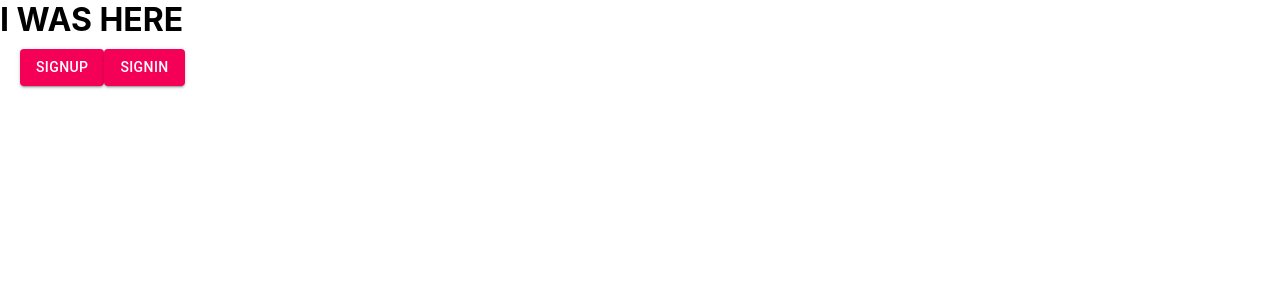
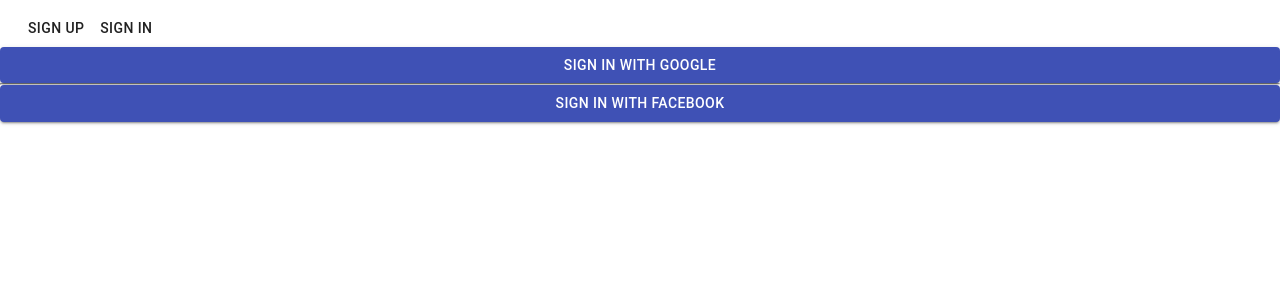
Before and after one commit to shristify/coterie, a React (Create React App) app: page / in a window 1280 px wide. Shown: the top 300 px of the page. Built offline with nearby package versions, Linux system fonts and the light colour scheme; no server answers; the database is empty.

Commit message:
Update Login.js

```diff
--- a/src/Login.js
+++ b/src/Login.js
@@ -4,7 +4,6 @@
 import { makeStyles } from '@material-ui/core/styles';
 import Modal from '@material-ui/core/Modal';
 import {Button, Input} from '@material-ui/core'
-//import Sidebar from './Sidebar'
 import {Link} from "react-router-dom";
 import firebase from "firebase"
 import Sidebar from "./Sidebar"
@@ -129,24 +128,41 @@
     return (
 
         <div className="login">
-           <h1>I WAS HERE</h1>
            <div className="signIn">
       <Modal
         open={open}
         onClose={handleClose}
       >
-       <div style={modalStyle} className={classes.paper}>
+   <div style={modalStyle} className={classes.paper}>
       <div className="appSignUp">
-      <h2>Sign Up</h2>
-      <h4>for Coterie</h4>
-      <Input placeholder="Username" type="username"
+    <div className="header">Register</div>
+
+ <div className="form">
+ <div className="form-group">
+ <label>Username</label>
+ <Input placeholder="Username" type="username"
       value = {username} onChange={(e)=>setUsername(e.target.value)} ></Input>
-      <Input placeholder="Email" type="text"
+
+            <div className="form-group">
+              <label>Email</label>
+             <Input placeholder="Email" type="text"
       value = {email } onChange={(e)=>setEmail(e.target.value)} ></Input>
-      <Input placeholder="Password" type="password"
+      </div>
+  <div className="form-group">
+              <label>Password</label>
+            <Input placeholder="Password" type="password"
       value = {password } onChange={(e)=>setPassword(e.target.value)} ></Input>
-        <Button onClick={signup} >SignUp</Button></div>
+      </div>
+ <div className="footer">
+   <Button onClick={signup} variant="outlined" color="secondary" >
+     Sign Up</Button>
+     </div>
+
+     </div>
         </div>
+        </div>
+        </div>
+
       </Modal>
 
       <Modal
@@ -155,32 +171,38 @@
       >
        <div style={modalStyle} className={classes.paper}>
       <div className="appSignUp">
-      <h2>
-        Sign In
-      </h2>
-      <h4>to your Coterie Account</h4>
-
+      <div className="header">Log In</div>
+      <div className="form">
+      <div className="form-group">
+              <label>Email</label>
       <Input placeholder="Email" type="text"
       value = {email } onChange={(e)=>setEmail(e.target.value)} ></Input>
+      </div>
+      <div className="footer">
       <Input placeholder="Password" type="password"
       value = {password } onChange={(e)=>setPassword(e.target.value)} ></Input>
-        <Button onClick={signin} variant="contained" color="secondary">SignIn</Button></div>
+        <Button onClick={signin} variant="contained" color="secondary">Log In</Button></div>
+        </div>
         <br></br>
-        <Button className="Google"
+        </div>
+        </div>
+
+      </Modal>
+ {user ? (<div className="logoutButton"><Button variant="contained"  onClick={() => auth.signOut()} color="secondary" >Logout</Button></div>):
+    (<div className="loginContainer">
+   <Button  onClick={() => setOpen(true)}  >Sign Up</Button>
+    <Button onClick={() => setOpenSignin(true)} >Sign In</Button></div>)}
+    <Button className="Google"
         onClick={signinwithgoogle} variant="contained" color="primary">Sign in with Google</Button>
         <hr></hr>
+
         <Button className="Google"
         onClick={signinwithfacebook} variant="contained" color="primary">Sign in with facebook</Button>
         </div>
-      </Modal>
- {user ? (<div className="logoutButton"><Button variant="contained"  onClick={() => auth.signOut()} color="secondary" >Logout</Button></div>):
-    (<div className="loginContainer">
-   <Button  onClick={() => setOpen(true)} variant="contained" color="secondary" >SignUp</Button>
-    <Button onClick={() => setOpenSignin(true)} variant="contained"  color="secondary">SignIn</Button></div>)}
-            </div>
             </div>
           );
 }
 
 
+
 export default Login
```
